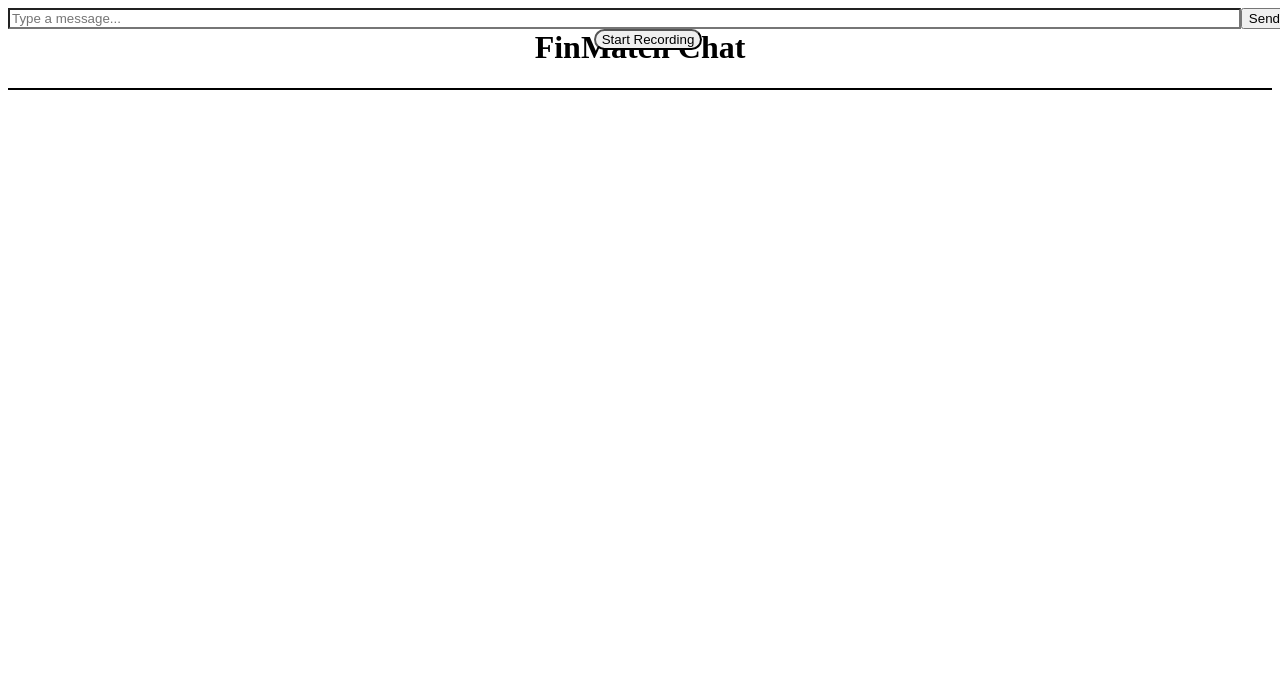
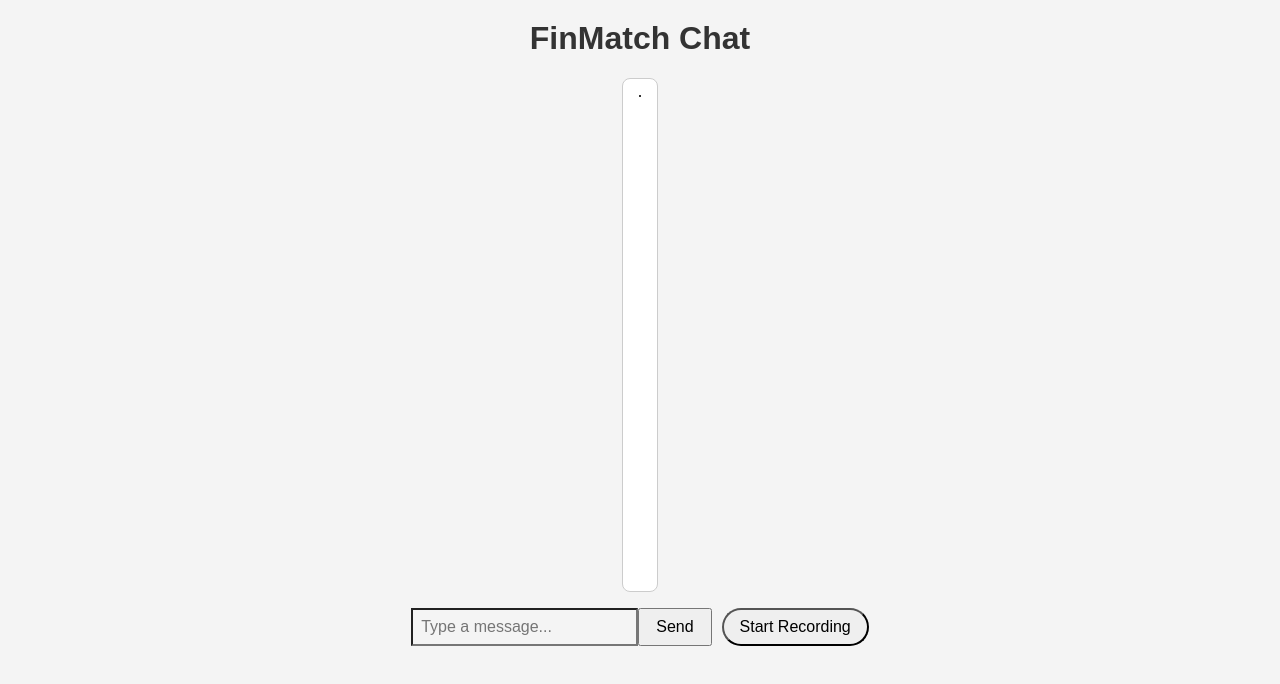
Before and after one commit to Tobiaspoe/o1-modelApp, a React (Vite) app in the folder frontend/: page / in a window 1280 px wide. Shown: the top 684 px of the page. Built offline with nearby package versions, Linux system fonts and the light colour scheme.

Commit message:
deploy v3

```diff
--- a/frontend/src/App.css
+++ b/frontend/src/App.css
@@ -1,26 +1,47 @@
-/* App.css */
-#root {
-  max-width: 100%;
-  margin: 0 auto;
-  padding: 0;
-  min-height: 100vh;
-  text-align: left;
-  background-color: #f3f3f3;
+body {
+  margin: 0;
+  font-family: Arial, sans-serif;
+  background-color: #f4f4f4;
+  color: #333;
 }
 
-.card {
-  padding: 1.5rem;
-  border-radius: 8px;
-  background-color: white;
-  box-shadow: 0 2px 8px rgba(0, 0, 0, 0.1);
-  margin-bottom: 1rem;
+h1 {
+  text-align: center;
+  margin-top: 20px;
+  font-size: 2em;
 }
 
-.logo {
-  height: 4rem;
+.chat-box {
+  max-width: 800px;
+  margin: 0 auto;
   padding: 1rem;
+  background: white;
+  border-radius: 8px;
+  height: 60vh;
+  overflow-y: auto;
+  border: 1px solid #ccc;
 }
 
-.read-the-docs {
-  color: #888;
+.input-area {
+  display: flex;
+  justify-content: center;
+  gap: 10px;
+  margin-top: 1rem;
 }
+
+.input-area input {
+  flex: 1;
+  padding: 0.5rem;
+  font-size: 1rem;
+}
+
+.input-area button {
+  padding: 0.5rem 1rem;
+  font-size: 1rem;
+  cursor: pointer;
+}
+
+.recorder {
+  text-align: center;
+  margin-top: 10px;
+}
--- a/frontend/src/App.tsx
+++ b/frontend/src/App.tsx
@@ -1,4 +1,5 @@
 import React, { useState } from 'react';
+import './App.css';
 import ChatBox from './components/ChatBox';
 import InputArea from './components/InputArea';
 import MicRecorder from './components/MicRecorder';
@@ -20,7 +21,11 @@ const App: React.FC = () => {
     setIsLoading(true);
     try {
       const response = await sendTextToChat(text, sessionId);
-      const botMessage: Message = { sender: 'bot', text: response, timestamp: new Date().toLocaleTimeString() };
+      const botMessage: Message = {
+        sender: 'bot',
+        text: typeof response === 'string' ? response : response?.response || '[Invalid response]',
+        timestamp: new Date().toLocaleTimeString(),
+      };
       setMessages((prev) => [...prev, botMessage]);
     } catch (error) {
       console.error('❌ Chat error:', error);
@@ -45,9 +50,11 @@ const App: React.FC = () => {
 
   return (
     <div className="min-h-screen bg-gray-50 dark:bg-gray-950 text-gray-900 dark:text-white flex flex-col">
-      <h1 className="text-3xl font-bold text-center my-6">FinMatch Chat</h1>
-      <ChatBox messages={messages} />
-      <div className="fixed bottom-4 w-full max-w-4xl mx-auto left-0 right-0 px-4">
+      <h1>FinMatch Chat</h1>
+      <div className="chat-box">
+        <ChatBox messages={messages} />
+      </div>
+      <div className="input-area">
         <InputArea onSend={handleSendText} isLoading={isLoading} />
         <MicRecorder onAudioReady={handleAudioBlob} isLoading={isLoading} />
       </div>
```
